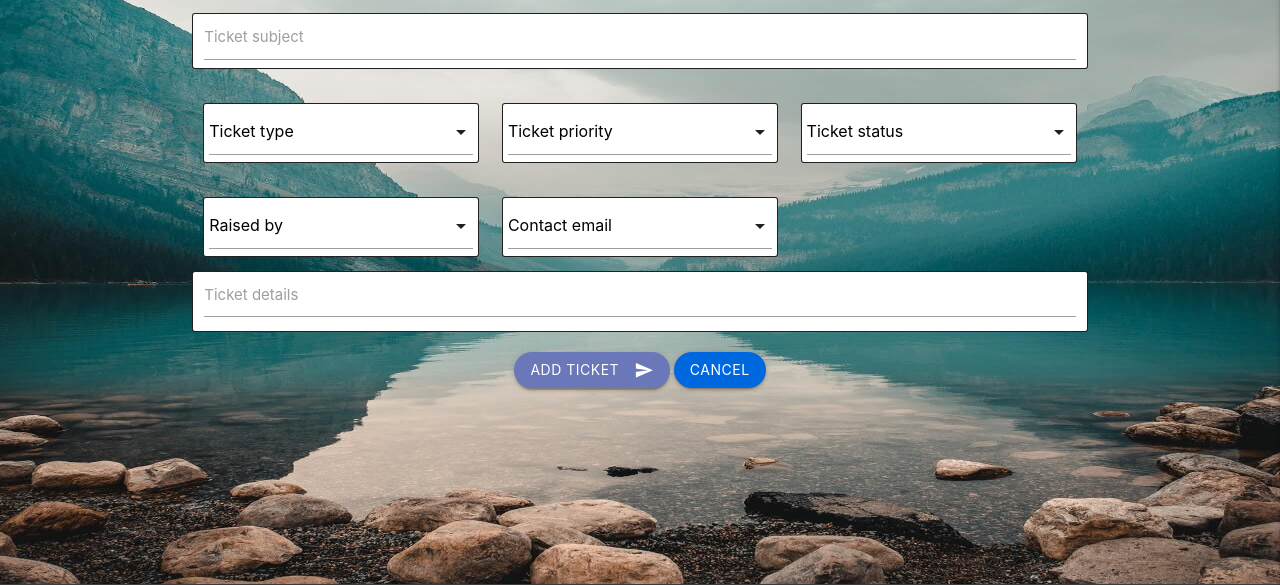
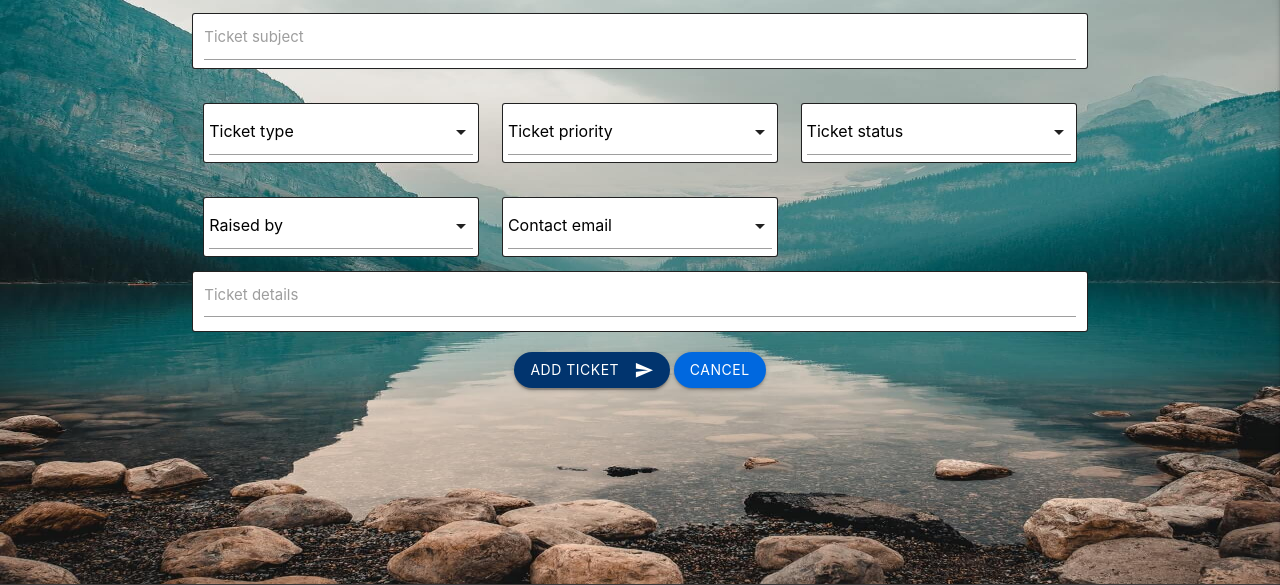
Before and after one commit to Code-Institute-Submissions/Helpdesk-Micro, a Flask app: page /add_ticket in a window 1280 px wide, with the pointer over the restyled element. Shown: the part 160-745 px from the top of the page. Run offline with Flask 2, Linux system fonts and the light colour scheme; the visitor is signed in with stand-in values (Sample User, id 1); data that the repository does not hold is empty; some libraries are stand-ins or nearby versions.

Commit message:
button hover and focus color changed to #01346e

```diff
--- a/static/css/style.css
+++ b/static/css/style.css
@@ -212,7 +212,10 @@ main {
 }
 
 .btn:hover {
-  background-color: rgb(106, 119, 185);
+  background-color: #01346e;
+}
+.btn:focus{
+  background-color: #01346e;
 }
 
 .eu-card-title {
```
